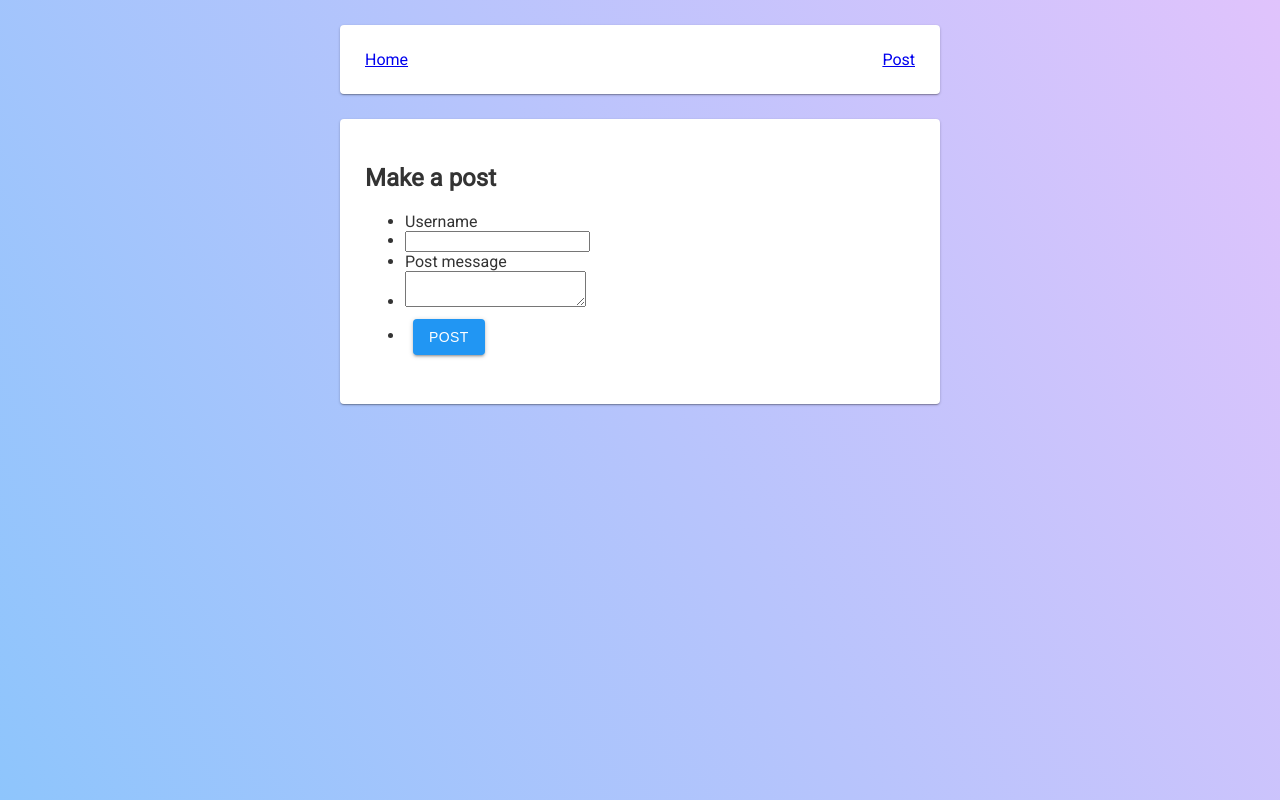
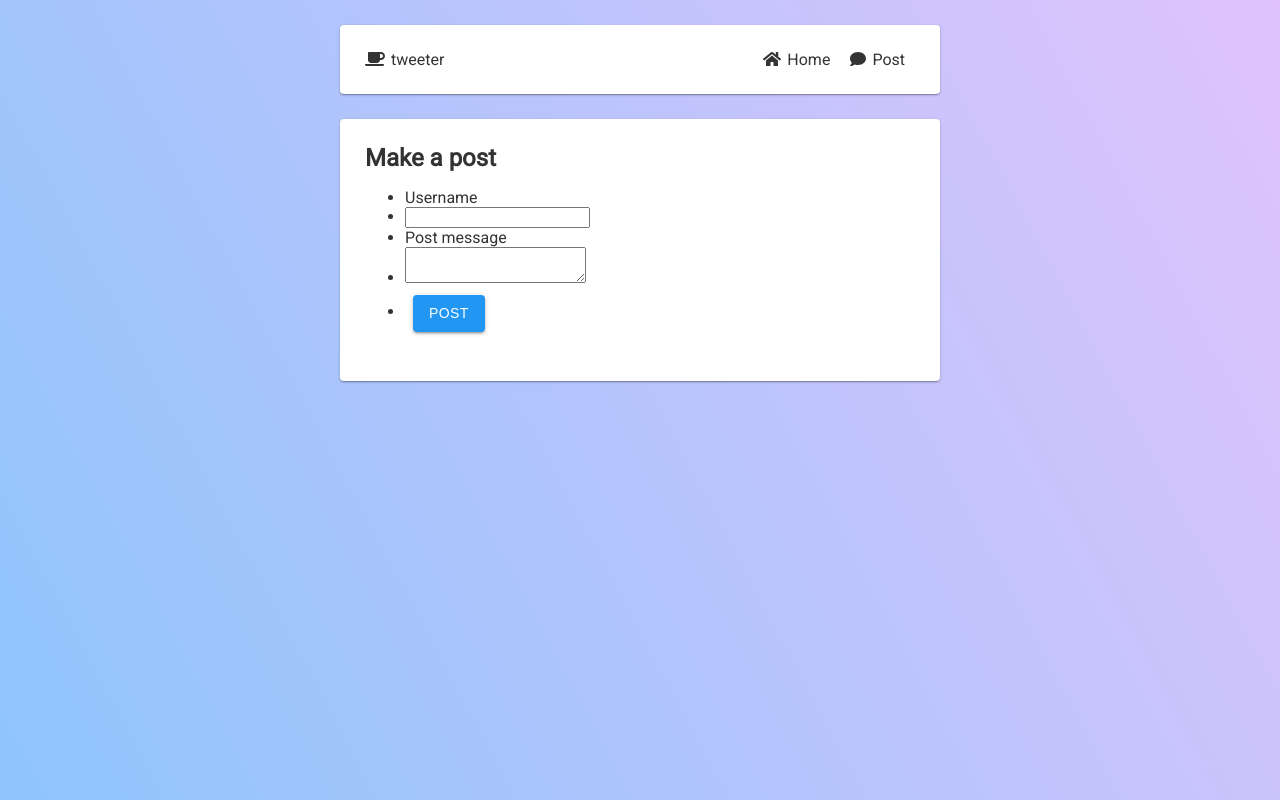
Before and after one commit to crgeee/twitter-clone, a React app: page /post in a window 1280 px wide. Built offline with nearby package versions, Linux system fonts and the light colour scheme.

Commit message:
styling updates

```diff
--- a/package.json
+++ b/package.json
@@ -18,6 +18,9 @@
   },
   "dependencies": {
     "@babel/runtime": "^7.4.5",
+    "@fortawesome/fontawesome-svg-core": "^1.2.19",
+    "@fortawesome/free-solid-svg-icons": "^5.9.0",
+    "@fortawesome/react-fontawesome": "^0.1.4",
     "prop-types": "^15.7.2",
     "react": "^16.8.6",
     "react-dom": "^16.8.6",
--- a/src/App.js
+++ b/src/App.js
@@ -1,5 +1,7 @@
 import React from 'react';
 import { BrowserRouter, Route, NavLink } from 'react-router-dom';
+import { FontAwesomeIcon } from '@fortawesome/react-fontawesome';
+import { faHome, faComment } from '@fortawesome/free-solid-svg-icons';
 import Content from './components/common/Content';
 import Logger from './services/Logger';
 import Layout from './components/common/Layout';
@@ -13,24 +15,32 @@ class App extends React.Component {
   }
 
   render() {
+    const title = `tweeter`;
+    const getTitle = pageTitle => `${pageTitle} - ${title}`;
     return (
       <Layout>
         <BrowserRouter>
           <Content>
             <Navigation>
-              <NavLink to="/">Home</NavLink>
-              <NavLink to="/post">Post</NavLink>
+              <NavLink to="/" name="home">
+                <FontAwesomeIcon icon={faHome} />
+                Home
+              </NavLink>
+              <NavLink to="/post" name="post">
+                <FontAwesomeIcon icon={faComment} />
+                Post
+              </NavLink>
             </Navigation>
 
             <Route
               path="/"
               exact
-              render={props => <Home {...props} title="Tweeter" />}
+              render={props => <Home {...props} title={title} />}
             />
             <Route
               path="/post"
               render={props => (
-                <Post {...props} title="Make a post -- Tweeter" />
+                <Post {...props} title={getTitle('Make a post')} />
               )}
             />
           </Content>
--- a/src/components/common/Body.js
+++ b/src/components/common/Body.js
@@ -8,5 +8,12 @@ const Body = styled.div`
   border-radius: 4px;
   background-color: #fff;
   width: 100%;
+
+  h1,
+  h2,
+  h3 {
+    padding: 0;
+    margin: 0;
+  }
 `;
 export default Body;
--- a/src/components/common/Navigation.js
+++ b/src/components/common/Navigation.js
@@ -1,6 +1,8 @@
 import React from 'react';
 import styled from 'styled-components';
 import PropTypes from 'prop-types';
+import { FontAwesomeIcon } from '@fortawesome/react-fontawesome';
+import { faCoffee } from '@fortawesome/free-solid-svg-icons';
 
 const Outter = styled.div`
   margin-top: 25px;
@@ -17,15 +19,46 @@ const Inner = styled.div`
   display: flex;
   flex-direction: row;
   justify-content: space-between;
+
+  & svg {
+    padding-right: 6px;
+  }
+`;
+
+const Title = styled.div``;
+
+const RightNav = styled.div`
+  display: flex;
+  flex-direction: row;
+  & div {
+    padding: 0 10px;
+  }
+
+  & a {
+    text-decoration: none;
+    transition: all 0.2s ease;
+    -webkit-transition: all 0.2s ease;
+    color: #333;
+
+    &:hover {
+      color: #a9a9a9;
+    }
+  }
 `;
 
 const Navigation = ({ children }) => {
   return (
     <Outter>
       <Inner>
-        {React.Children.map(children, (child, i) => (
-          <div key={i.toString()}>{child}</div>
-        ))}
+        <Title>
+          <FontAwesomeIcon icon={faCoffee} />
+          <span>tweeter</span>
+        </Title>
+        <RightNav>
+          {React.Children.map(children, (child, i) => (
+            <div key={i.toString()}>{child}</div>
+          ))}
+        </RightNav>
       </Inner>
     </Outter>
   );
--- a/src/components/common/Tweet.js
+++ b/src/components/common/Tweet.js
@@ -12,7 +12,7 @@ const StyledWrapper = styled.div`
   background-color: #fff;
   padding: 25px;
   &:hover {
-    background: #e9e9e9;
+    background: #f3f3f3;
   }
 `;
 
```
Also changed, not shown: 1 other file (tests, documents, lock files or other folders).
